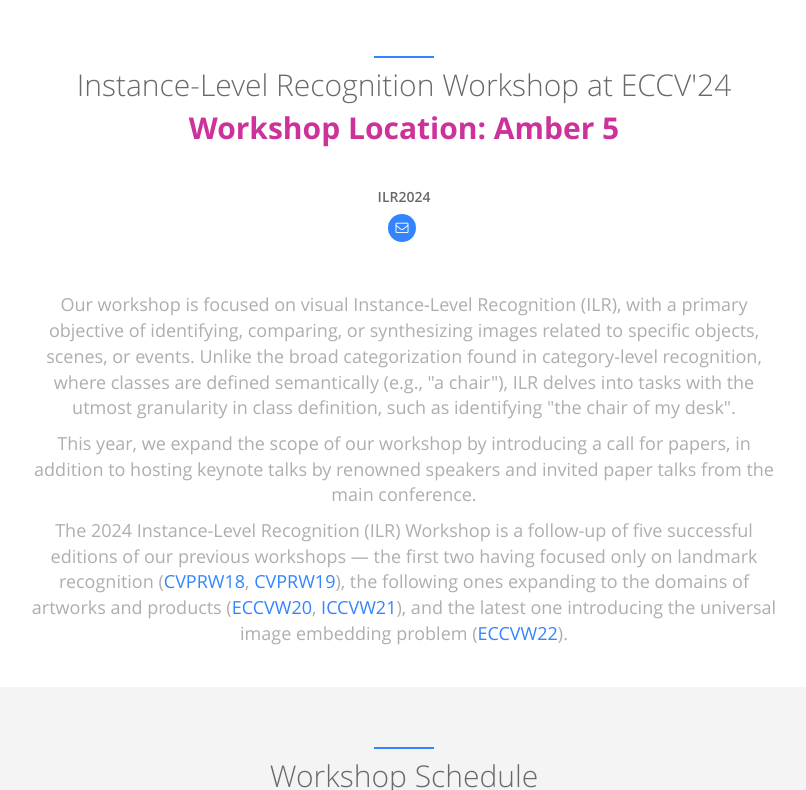
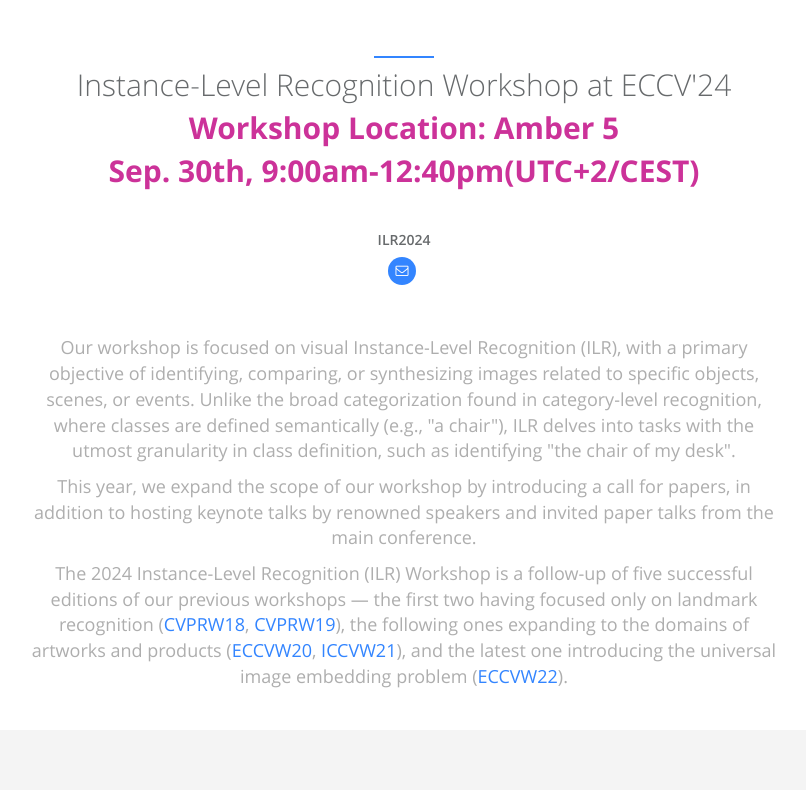
Before and after one commit to ilr-workshop/ECCVW2024, a Jekyll site: the page built from index.html, in a window 1280 px wide and 900 px high, scrolled down 364 px, cut to the strip 110-900 px from the top of the window. Shown: the whole strip, without its empty margins (236-1042 px from the left). Built offline with Jekyll 4.4.1, drawn with Linux system fonts in a browser that asks for light colours.

Commit message:
Update about.html

```diff
--- a/_includes/sections/about.html
+++ b/_includes/sections/about.html
@@ -4,6 +4,7 @@
             <div class="navy-line"></div>
             <h1><span data-i18n="about_me.about_me">Instance-Level Recognition Workshop at ECCV'24</span></h1>
             <h1><span data-i18n="about_me.about_me"><b><font color="#CC3299">Workshop Location: Amber 5</font></b></span></h1>
+            <h1><span data-i18n="about_me.about_me"><b><font color="#CC3299">Sep. 30th, 9:00am-12:40pm(UTC+2/CEST)</font></b></span></h1>
             <!-- <p>Donec sed odio dui. Etiam porta sem malesuada magna mollis euismod.</p> -->
         </div>
     </div>
```
